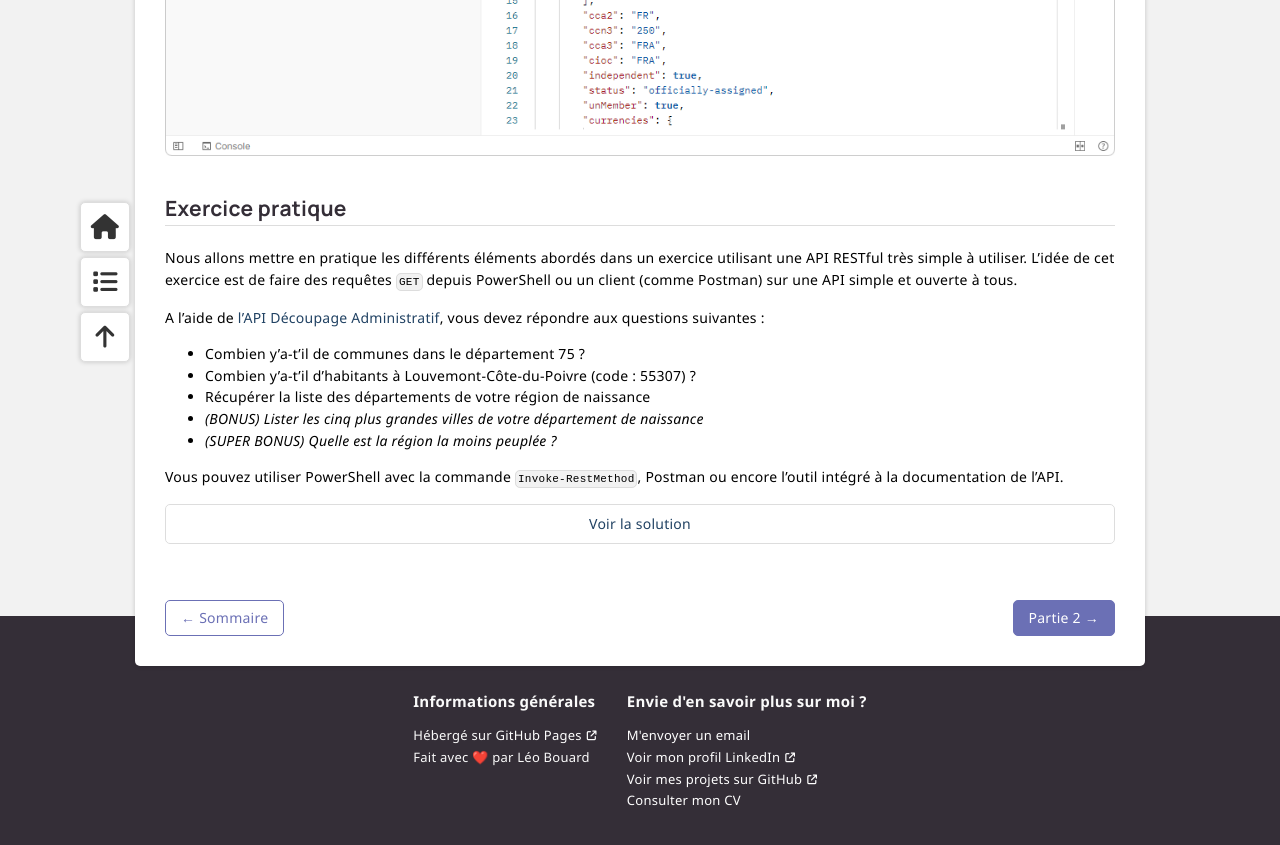
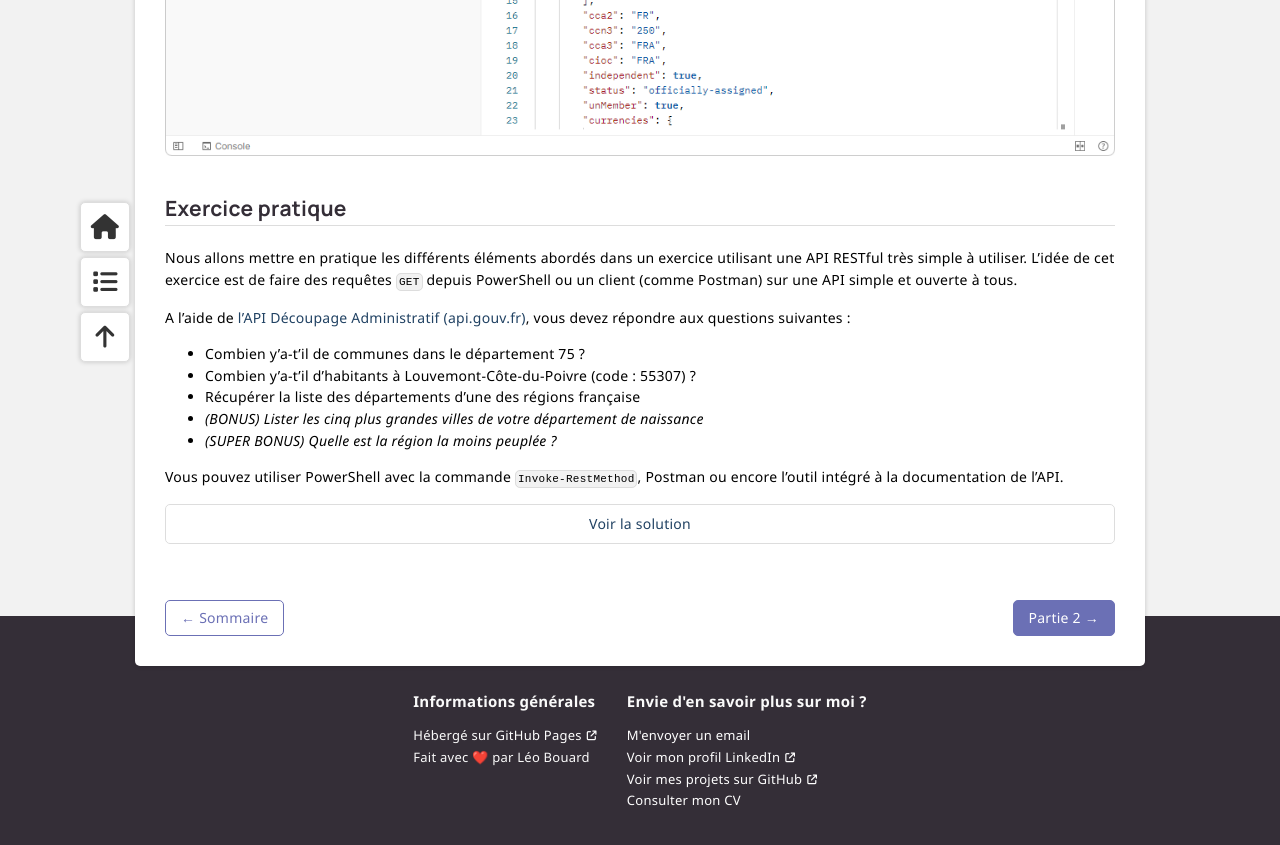
Before and after one commit to leobouard/leobouard.github.io, a Jekyll site: the page built from _posts/2023-09-17-cours-msgraph-001.md, in a window 1280 px wide and 900 px high, scrolled down 2339 px. Shown: the top 845 px of the window. Built offline with Jekyll 4.4.1, drawn with Linux system fonts in a browser that asks for light colours; nearby versions of some CDN libraries; some web fonts are replaced.

Commit message:
Update 2023-09-17-cours-msgraph-001.md

```diff
--- a/_posts/2023-09-17-cours-msgraph-001.md
+++ b/_posts/2023-09-17-cours-msgraph-001.md
@@ -79,11 +79,11 @@ Vous pouvez également utiliser Postman pour effectuer votre requête :
 
 Nous allons mettre en pratique les différents éléments abordés dans un exercice utilisant une API RESTful très simple à utiliser. L'idée de cet exercice est de faire des requêtes `GET` depuis PowerShell ou un client (comme Postman) sur une API simple et ouverte à tous.
 
-A l'aide de [l'API Découpage Administratif](https://api.gouv.fr/documentation/api-geo), vous devez répondre aux questions suivantes :
+A l'aide de [l'API Découpage Administratif (api.gouv.fr)](https://api.gouv.fr/documentation/api-geo), vous devez répondre aux questions suivantes :
 
 - Combien y'a-t'il de communes dans le département 75 ?
 - Combien y'a-t'il d'habitants à Louvemont-Côte-du-Poivre (code : 55307) ?
-- Récupérer la liste des départements de votre région de naissance
+- Récupérer la liste des départements d'une des régions française
 - *(BONUS) Lister les cinq plus grandes villes de votre département de naissance*
 - *(SUPER BONUS) Quelle est la région la moins peuplée ?*
 
```
